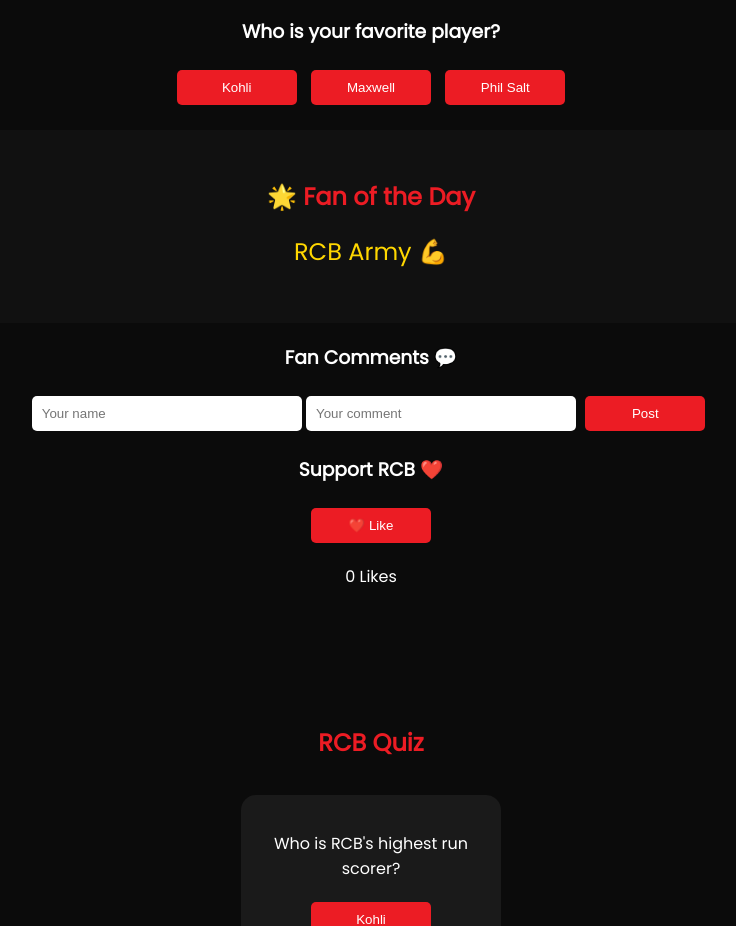
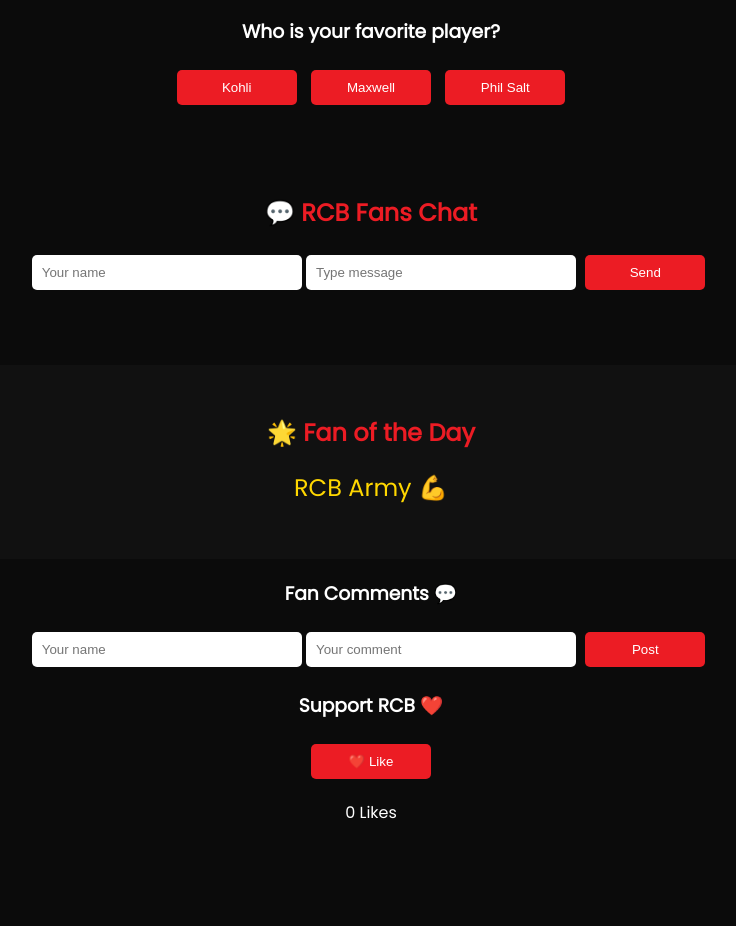
Before and after one commit to nithyasrimorla-png/ShadowFox-IPL-Website, a plain HTML site: page index.html in a window 1280 px wide. Shown: the part 4260-5186 px from the top of the page, without its empty margins (269-1005 px from the left). Drawn offline with nearby package versions, Linux system fonts and the light colour scheme; sample sign-in values are in the browser's storage.

```diff
--- a/index.html
+++ b/index.html
@@ -138,6 +138,13 @@
     <button onclick="vote('Phil Salt')">Phil Salt</button>
     <p id="vote-result"></p>
   </div>
+  <section id="chat">
+  <h2>💬 RCB Fans Chat</h2>
+  <input type="text" id="chat-name" placeholder="Your name">
+  <input type="text" id="chat-msg" placeholder="Type message">
+  <button onclick="sendMessage()">Send</button>
+  <div id="chat-box"></div>
+</section>
 
   <!--Fan of the day -->
   <section id="fan-day">
```
